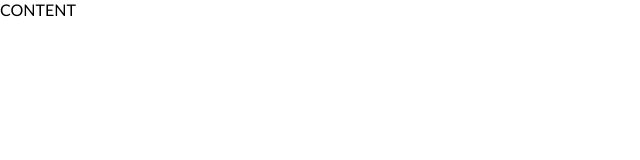
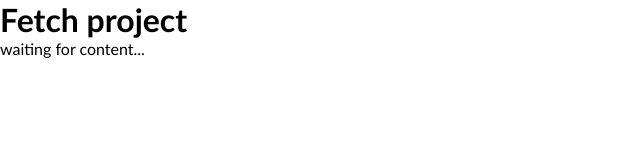
Before and after one commit to front-end-by-rimantas/45-grupe-fetch, a website: page index.html in a window 1280 px wide. Shown: the whole page, without its empty margins (0-640 px from the left). Drawn offline with Linux system fonts and the light colour scheme.

Commit message:
Some generic updates

```diff
--- a/css/main.css
+++ b/css/main.css
@@ -10,3 +10,7 @@ body {
     font-family: 'Gill Sans', 'Gill Sans MT', Calibri, 'Trebuchet MS',
         sans-serif;
 }
+
+ul {
+    list-style: none;
+}
--- a/index.html
+++ b/index.html
@@ -9,7 +9,10 @@
 </head>
 
 <body>
-    CONTENT
+    <h1>Fetch project</h1>
+    <ul>
+        waiting for content...
+    </ul>
     <script src="./js/main.js" type="module" defer></script>
 </body>
 
--- a/js/main.js
+++ b/js/main.js
@@ -1 +1,4 @@
 console.log('fetch demo...');
+console.log('fetch demo...');
+console.log('fetch demo...');
+console.log('fetch demo...');
--- a/package.json
+++ b/package.json
@@ -4,6 +4,7 @@
     "description": "",
     "main": "index.js",
     "scripts": {
+        "dev": "dead-server --host=localhost --port=4512",
         "test": "echo \"Error: no test specified\" && exit 1"
     },
     "keywords": [],
```
Lines whose indentation alone changed are shown as unchanged.
